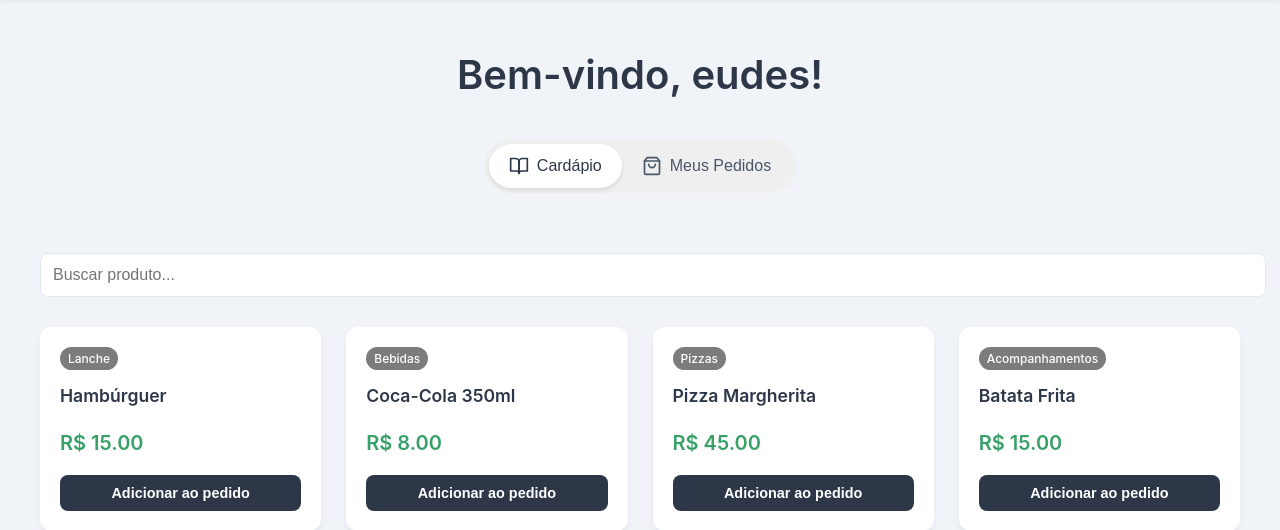
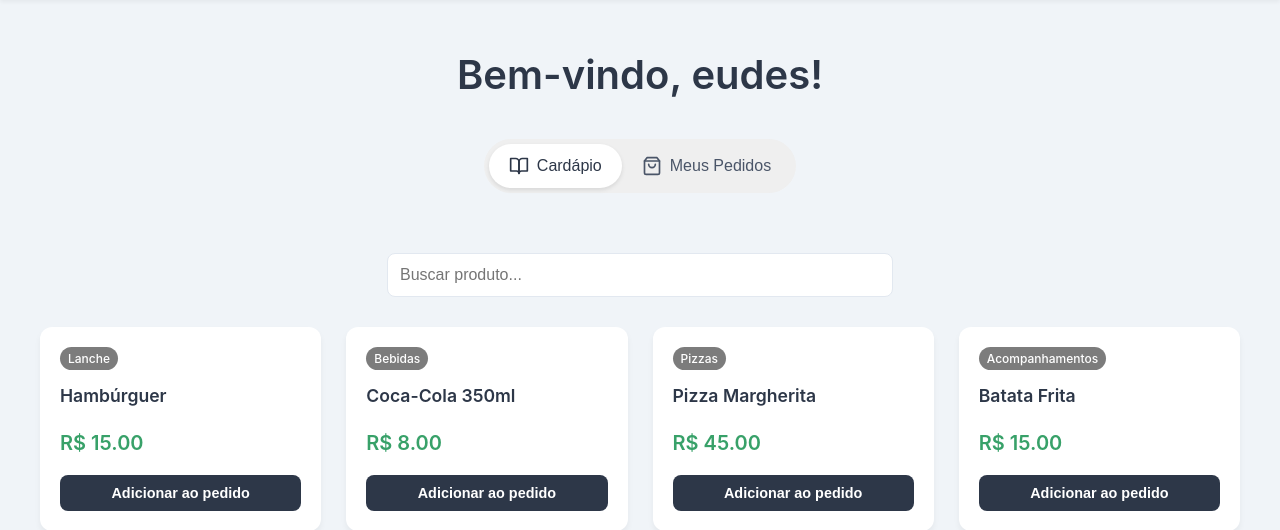
Before and after one commit to Eudesps/IFFOOD, a Django app: page / in a window 1280 px wide. Shown: the part 60-590 px from the top of the page. Run offline with Django 5.2, Linux system fonts and the light colour scheme; a user stored in the database is signed in; data comes from the database, SQL or seed files in the repository.

Commit message:
alterando campo de busca em cliente

```diff
--- a/pedidos/templates/cliente/cliente_home.html
+++ b/pedidos/templates/cliente/cliente_home.html
@@ -187,13 +187,20 @@
         .tab-content.active {
             display: block;
         }
+        .search-container {
+            display: flex;
+            justify-content: center; /* Alinha horizontalmente */
+            align-items: center;    /* Alinha verticalmente */
+            width: 100%;
+        }
+
         .search-bar {
-            width: 100%;
+            width: 40%; /* Mantém a largura menor, conforme você pediu */
             padding: 12px;
             border: 1px solid #e2e8f0;
             border-radius: 8px;
             font-size: 1rem;
-            margin-bottom: 30px;
+            margin-bottom: 30px; /* Mantém a margem de 30px na parte inferior para separar do grid */
         }
         .products-grid {
             display: grid;
@@ -363,7 +370,9 @@
         </div>
     </div>
         <div id="cardapio-content" class="tab-content active">
-            <input type="text" id="search-bar" class="search-bar" placeholder="Buscar produto...">
+                <div class="search-container">
+                    <input type="text" id="search-bar" class="search-bar" placeholder="Buscar produto...">
+                </div>
             <div id="products-grid" class="products-grid">
                 {% for produto in produtos %}
                 <div class="product-card">
```
